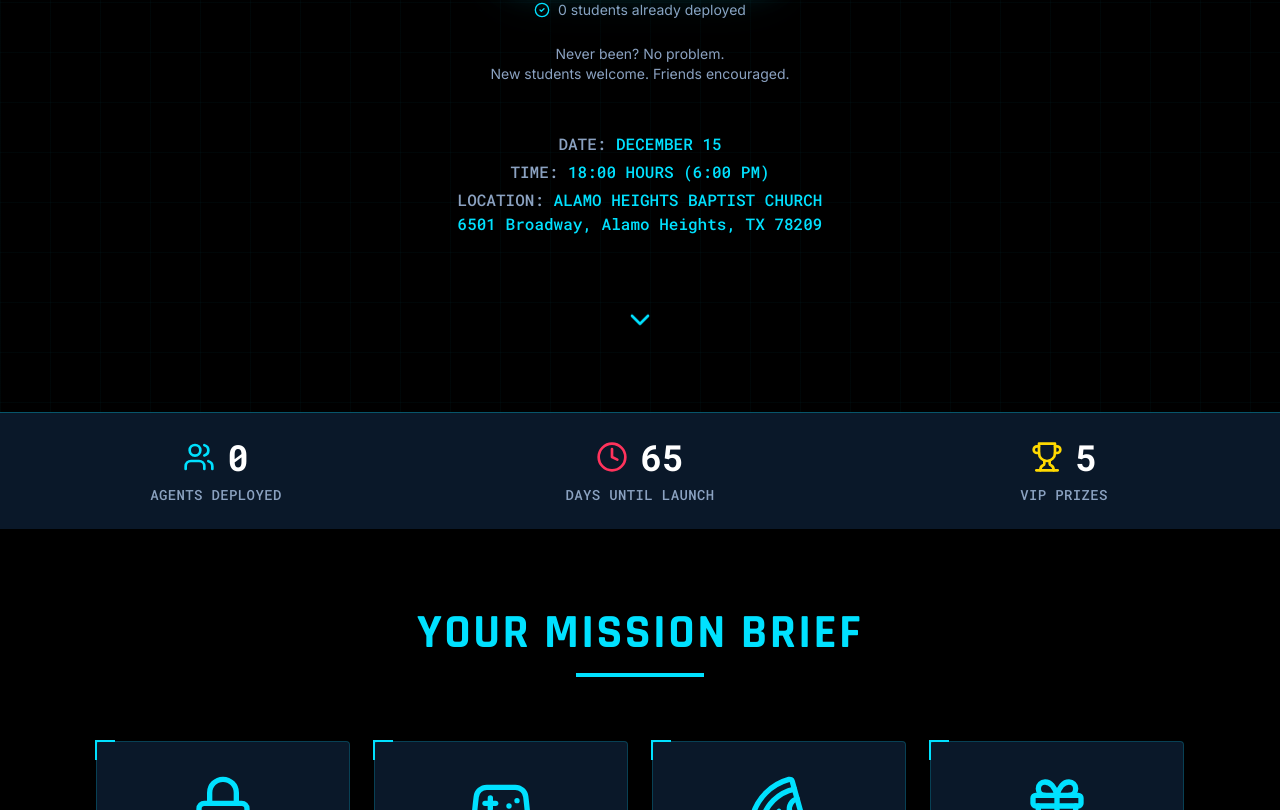
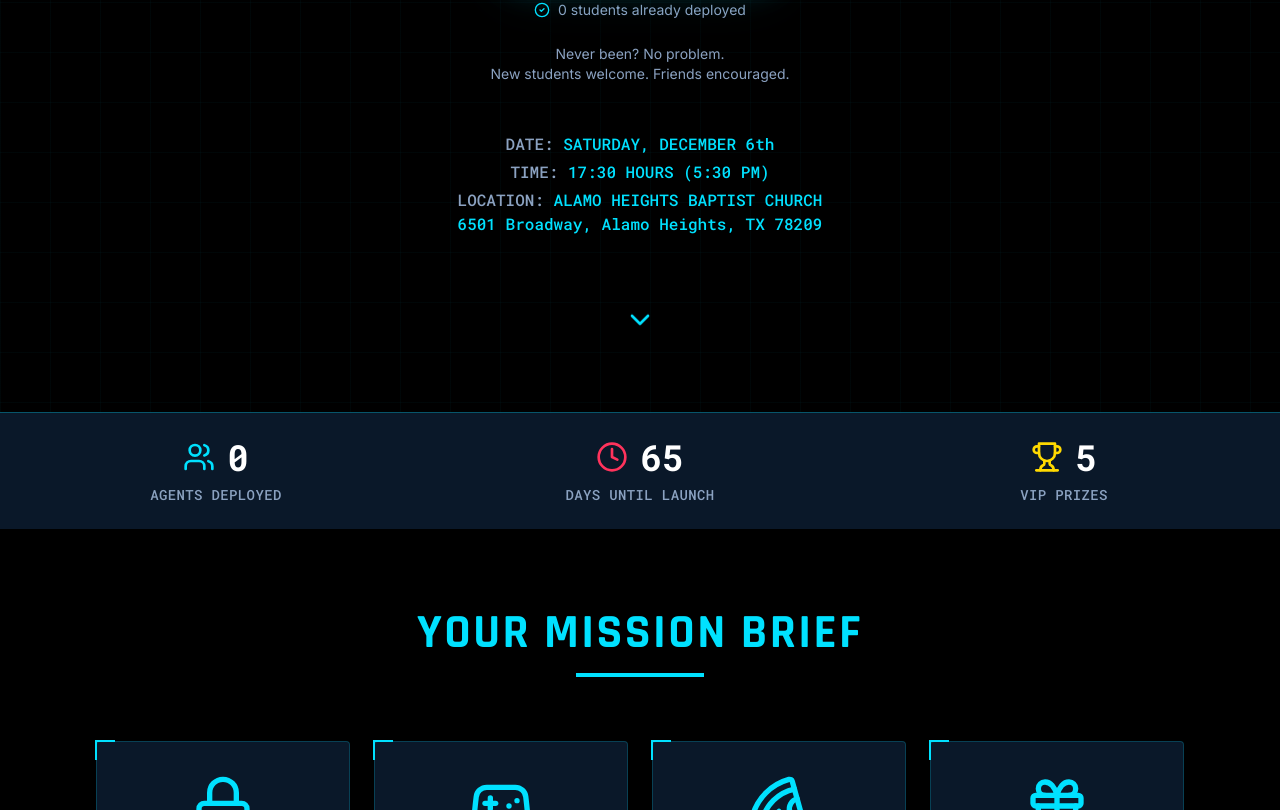
Before and after one commit to kanepickrell/mission-countdown-hq, a React (Vite) app: page / in a window 1280 px wide. Shown: the part 850-1660 px from the top of the page. Built offline with nearby package versions, Linux system fonts and the light colour scheme; no server answers; the database is empty; the HTML template or start-up script is replaced by a standard one.

Commit message:
modified dates

```diff
--- a/index.html
+++ b/index.html
@@ -3,8 +3,8 @@
   <head>
     <meta charset="UTF-8" />
     <meta name="viewport" content="width=device-width, initial-scale=1.0" />
-    <title>COUNTDOWN - Mission Briefing | December 15</title>
-    <meta name="description" content="Accept your mission: Escape rooms, epic games, free food, and White Elephant chaos. December 15 at 6 PM. Hope has arrived." />
+    <title>COUNTDOWN - Mission Briefing | December 6th</title>
+    <meta name="description" content="Accept your mission: Escape rooms, epic games, free food, and White Elephant chaos. December 6 at 5:30 PM. Hope has arrived." />
     <meta name="author" content="Alamo Heights Baptist Church Youth" />
 
     <meta property="og:title" content="COUNTDOWN - Hope Has Arrived" />
--- a/src/components/CountdownTimer.tsx
+++ b/src/components/CountdownTimer.tsx
@@ -8,7 +8,7 @@ interface TimeRemaining {
 }
 
 const CountdownTimer = () => {
-  const eventDate = new Date("2025-12-15T18:00:00");
+  const eventDate = new Date("2025-12-06T17:30:00");
 
   const [timeRemaining, setTimeRemaining] = useState<TimeRemaining>({
     days: 0,
--- a/src/pages/Index.tsx
+++ b/src/pages/Index.tsx
@@ -193,8 +193,8 @@ const Index = () => {
           </div>
 
           <div className="mt-12 space-y-1 font-mono text-sm md:text-base text-muted-foreground">
-            <p>DATE: <span className="text-primary">DECEMBER 15</span></p>
-            <p>TIME: <span className="text-primary">18:00 HOURS (6:00 PM)</span></p>
+            <p>DATE: <span className="text-primary">SATURDAY, DECEMBER 6th</span></p>
+            <p>TIME: <span className="text-primary">17:30 HOURS (5:30 PM)</span></p>
             <p>LOCATION: <span className="text-primary">ALAMO HEIGHTS BAPTIST CHURCH <br></br>6501 Broadway, Alamo Heights, TX 78209</span></p>
           </div>
 
@@ -383,7 +383,7 @@ const Index = () => {
           <h2 className="text-4xl md:text-5xl font-display text-center mb-4 text-primary tracking-wider">
             MISSION TIMELINE
           </h2>
-          <p className="text-center text-muted-foreground mb-12 font-mono">DECEMBER 15, 2025</p>
+          <p className="text-center text-muted-foreground mb-12 font-mono">DECEMBER 6th, 2025</p>
 
           <div className="relative">
             <div className="absolute left-8 top-0 bottom-0 w-0.5 bg-primary/30"></div>
```
